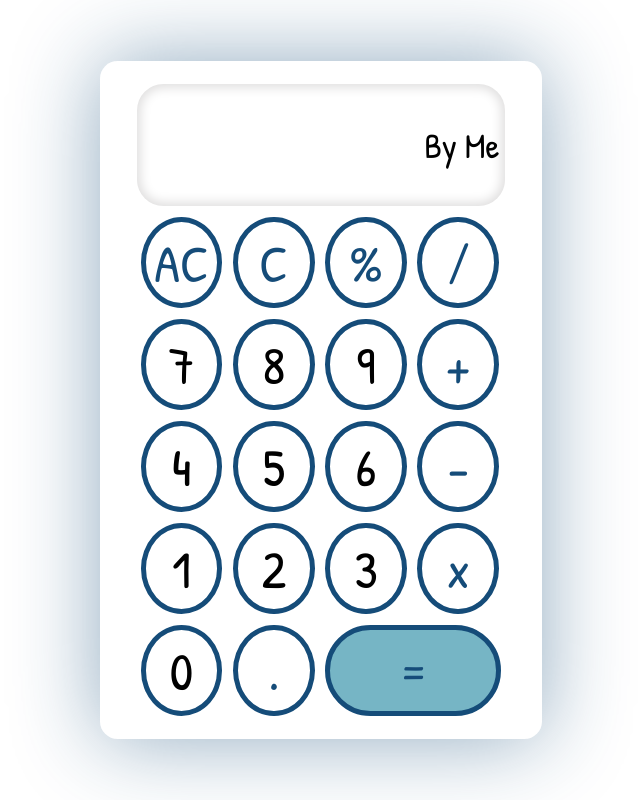
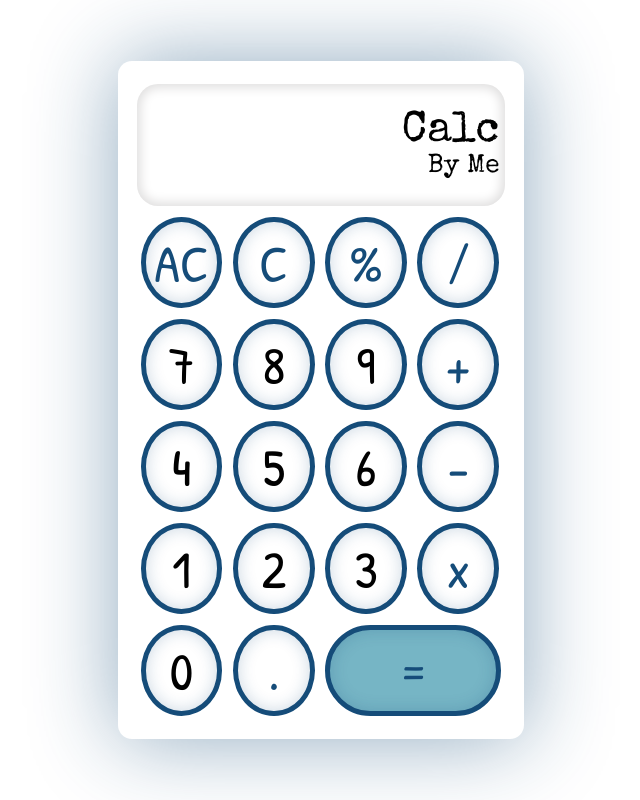
Before and after one commit to Collaboration95/OdinProjects, a plain HTML site: page calc/index.html in a window 1280 px wide. Both pictures are taken after a click on the element "AC". Shown: the whole page, without its empty margins (319-959 px from the left). Drawn offline with nearby package versions, Linux system fonts and the light colour scheme; a web font is replaced by a local one.

Commit message:
Added Variables to css

```diff
--- a/calc/script.js
+++ b/calc/script.js
@@ -10,7 +10,8 @@ let first  = 1;
 function captureKeys(e){
     let a = document.querySelector(`div[value="${e.key}"]`)
     if(a){
-        // firstClick(first)
+        a.classList.toggle('toggleButton');
+        setTimeout(()=>{a.classList.toggle('toggleButton')},100)
         a.click();
     }
     else
@@ -18,7 +19,6 @@ function captureKeys(e){
         if(e.key=="Enter"){
             // firstClick(first)
             document.querySelector(".equal").click();
-
         }
         else if(e.keyCode == 8){
             // firstClick(first)
@@ -32,6 +32,7 @@ let buttons = document.querySelectorAll(".button")
 buttons.forEach(element=>{element.addEventListener('click',handleClick);memoryArray.push(element.textContent)})
 
 function handleClick(e){
+    exit();
     let clickedButton  = e.target.textContent;
     if(memoryArray.indexOf(clickedButton)!==-1){
         if(/^[0-9]$/.test(clickedButton)){
@@ -125,8 +126,6 @@ function handleOperations(numbers,operation){
     }
 }
 
-
-
 function alertContent(Content){
     console.log(Content)
     alertMessage.textContent= Content;
--- a/calc/style.css
+++ b/calc/style.css
@@ -1,11 +1,16 @@
-
 @import url('https://fonts.googleapis.com/css2?family=Macondo&family=Patrick+Hand&display=swap');
-
+@import url('https://fonts.googleapis.com/css2?family=Macondo&family=Patrick+Hand&family=Special+Elite&display=swap');
 /* setting color theme  */
 :root{
     --red:red;
     --fontcolor:black;
     --backgroundcolor:white;
+    --buttonborder:#154c79;
+    --buttonboxshadow:#154c7934;
+    --buttontoggleButton:#17588de6;
+    --buttonequaltone:#76b5c5;
+    --displayboxshadow:rgb(223, 222, 222);
+    --displaybackgroundcolor:rgba(255, 255, 255, 0.858)
 
 }
 /* @media (prefers-color-scheme: dark) {
@@ -13,7 +18,7 @@
     --fontcolor:aliceblue;
     --backgroundcolor:black;
 }
-  } */
+  }  */
 
 body{
     z-index:1;
@@ -52,26 +57,29 @@ body{
     display:flex;
     flex-direction:column;
     align-items: center;
-    padding:10px 20px 10px 20px;
+    padding:10px 10px 10px 10px;
     box-shadow: 0 0 50px #154c7979;
     width:fit-content;
     margin:auto auto auto auto;
-    border-radius:10px;
+    border-radius:8px;
+
 }
 
 #display{
     /* border: 2px solid black; */
     height:70px;
     width:210px;
-    border-radius:15px;
+    border-radius:12px;
     margin:3px 0px 3px 0px;
     display:flex;
     justify-content: center;
     align-items: flex-end;
     flex-direction:column;
-    box-shadow: rgb(223, 222, 222) 0px 0px 6px 2px inset;
-	background-color: rgba(255, 255, 255, 0.858);
-
+    box-shadow: var(--displayboxshadow) 0px 0px 6px 2px inset;
+	background-color: var(--displaybackgroundcolor);
+    font-family: 'Macondo', cursive;
+    font-family: 'Patrick Hand', cursive;
+    font-family: 'Special Elite', cursive;
 }
 
 #display > *{margin-right:3px;}
@@ -79,7 +87,7 @@ body{
     font-size:25px;
 }
 #result{
-    font-size:20px;
+    font-size:15px;
     position:relative;
 }
 .rowalign{
@@ -90,7 +98,7 @@ body{
 .button{
     text-align:center;
     margin:3px;
-    border:3px solid #154c79;
+    border:3px solid var(--buttonborder);
     border-radius:50%;
     padding:3px;
     height:auto;
@@ -98,6 +106,7 @@ body{
     min-height:15px;
     transition-property:transform,color,background-color;
     transition-duration:.2s,.2s,.3s;
+    box-shadow: var(--buttonboxshadow) 0px 0px 9px .2px inset;
 }
 
 .button.action{
@@ -105,7 +114,7 @@ body{
 }
 
 .button.equal{
-    background-color:#76b5c5 ;
+    background-color:var(--buttonequaltone) ;
     min-width:89px;
     border-radius:40px;
 }
@@ -113,26 +122,20 @@ body{
     body{
         zoom:1.45;
     }
-
     .button:active{
         transform:translateY(3px);
     }
-
     .button.action:active{
         transform:translateY(5px);
         background-color:#154c79;
-        color:white;
+        color:var(--backgroundcolor);
     }
-
-
    }
 
 @media  only screen and (min-width: 688px){
-
     body{
         zoom:1.75;
     }
-
     .button:hover{
         transform:translateY(1px)
     }
@@ -141,12 +144,18 @@ body{
     }
     .button.action:active{
         transform:translateY(5px);
-        background-color:#154c79;
-        color:white;
+        background-color:var(--buttonborder);
+        color:var(--backgroundcolor);
     }
     .button.action.equal:active{
         transform:translateX(5px);
-        background-color:#154c79;
-        color:white;
+        background-color:var(--buttonborder);
+        color:var(--backgroundcolor);
     }
+
+    .button.toggleButton{
+        background-color:var(--buttontoggleButton);
+        transform:translateY(4px)
+    }
+
 }
```
